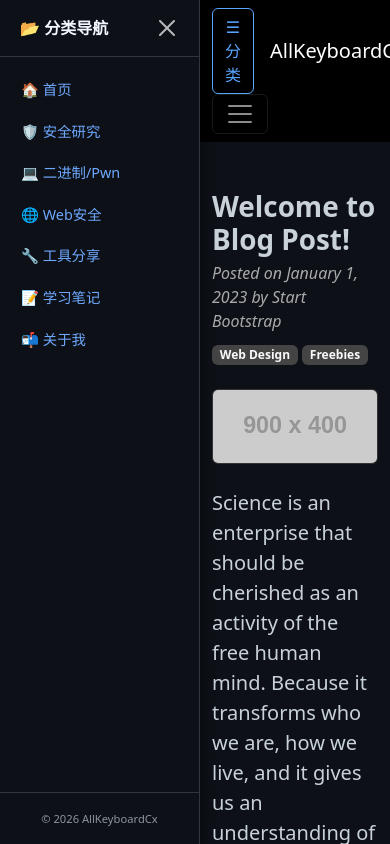
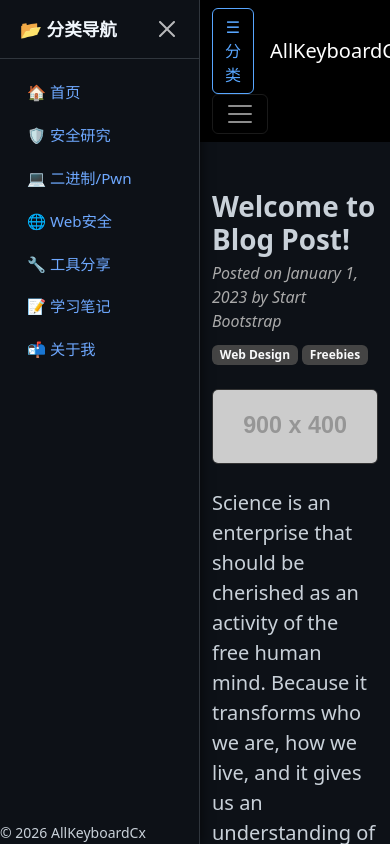
Before and after one commit to AllKeyboardCx/allkeyboardcx.github.io, a plain HTML site: page index.html in a window 390 px wide. Both pictures are taken after a click on the button "☰ 分类". Shown: the top 844 px of the page. Drawn offline with nearby package versions, Linux system fonts and the light colour scheme; placeholder pictures from the web are drawn by us.

Commit message:
style(sidebar): 重构侧边栏样式与交互逻辑
1. 改用left属性替代transform实现侧边栏显隐动画
2. 移除冗余的sidebar-footer和导航项激活样式
3. 简化JS代码，移除多余的空值判断
4. 调整移动端侧边栏的宽度和偏移量
5. 为打开按钮添加z-index和定位修复层级问题

```diff
--- a/css/sidebar.css
+++ b/css/sidebar.css
@@ -9,7 +9,7 @@ body {
 #sidebar {
     position: fixed;
     top: 0;
-    left: 0;
+    left: -280px;
     width: 280px;
     height: 100vh;
     background-color: #0d1117;
@@ -17,15 +17,14 @@ body {
     border-right: 1px solid #30363d;
     display: flex;
     flex-direction: column;
-    transform: translateX(-280px);
-    transition: transform 0.35s ease-in-out;
     z-index: 1050;
     overflow-y: auto;
     box-shadow: 2px 0 10px rgba(0, 0, 0, 0.5);
+    transition: left 0.35s ease-in-out;
 }
 
 #sidebar.open {
-    transform: translateX(0);
+    left: 0;
 }
 
 .sidebar-header {
@@ -79,19 +78,6 @@ body {
     border-left-color: #58a6ff;
 }
 
-.sidebar-nav-item a:active {
-    background-color: #1c2128;
-}
-
-.sidebar-footer {
-    padding: 16px 24px;
-    border-top: 1px solid #30363d;
-    font-size: 0.8rem;
-    color: #8b949e;
-    text-align: center;
-    flex-shrink: 0;
-}
-
 #main-content {
     min-height: 100vh;
     transition: margin-left 0.35s ease-in-out;
@@ -105,6 +91,8 @@ body {
     border-color: #58a6ff;
     color: #58a6ff;
     transition: all 0.2s;
+    z-index: 2000;
+    position: relative;
 }
 #open-sidebar-btn:hover {
     background-color: #58a6ff;
@@ -114,28 +102,19 @@ body {
 @media (max-width: 768px) {
     #sidebar {
         width: 240px;
-        transform: translateX(-240px);
+        left: -240px;
     }
-
     #main-content.sidebar-open {
         margin-left: 240px;
-    }
-
-    .sidebar-title {
-        font-size: 1rem;
-    }
-    .sidebar-nav-item a {
-        padding: 10px 18px;
-        font-size: 0.9rem;
     }
 }
 
 @media (max-width: 480px) {
+    #sidebar {
+        width: 200px;
+        left: -200px;
+    }
     #main-content.sidebar-open {
         margin-left: 200px;
     }
-    #sidebar {
-        width: 200px;
-        transform: translateX(-200px);
-    }
 }
--- a/js/sidebar.js
+++ b/js/sidebar.js
@@ -1,55 +1,40 @@
-(function() {
-    'use strict';
-
+document.addEventListener('DOMContentLoaded', function() {
     const sidebar = document.getElementById('sidebar');
     const mainContent = document.getElementById('main-content');
     const openBtn = document.getElementById('open-sidebar-btn');
     const closeBtn = document.getElementById('close-sidebar-btn');
 
     function openSidebar() {
-        if (sidebar && mainContent) {
         sidebar.classList.add('open');
         mainContent.classList.add('sidebar-open');
         document.body.style.overflow = 'hidden';
     }
-    }
 
     function closeSidebar() {
-        if (sidebar && mainContent) {
         sidebar.classList.remove('open');
         mainContent.classList.remove('sidebar-open');
         document.body.style.overflow = '';
     }
-    }
 
-    if (openBtn) {
     openBtn.addEventListener('click', function(e) {
         e.stopPropagation();
         openSidebar();
     });
-    }
 
-    if (closeBtn) {
     closeBtn.addEventListener('click', function(e) {
         e.stopPropagation();
         closeSidebar();
     });
-    }
 
-    if (mainContent) {
     mainContent.addEventListener('click', function(e) {
-            if (sidebar && sidebar.classList.contains('open')) {
-                if (!sidebar.contains(e.target)) {
-                    closeSidebar();
-                }
-            }
-        });
-    }
-
-    document.addEventListener('keydown', function(e) {
-        if (e.key === 'Escape' && sidebar && sidebar.classList.contains('open')) {
+        if (sidebar.classList.contains('open')) {
             closeSidebar();
         }
     });
 
-})();
+    document.addEventListener('keydown', function(e) {
+        if (e.key === 'Escape' && sidebar.classList.contains('open')) {
+            closeSidebar();
+        }
+    });
+});
```
Lines whose indentation alone changed are shown as unchanged.
